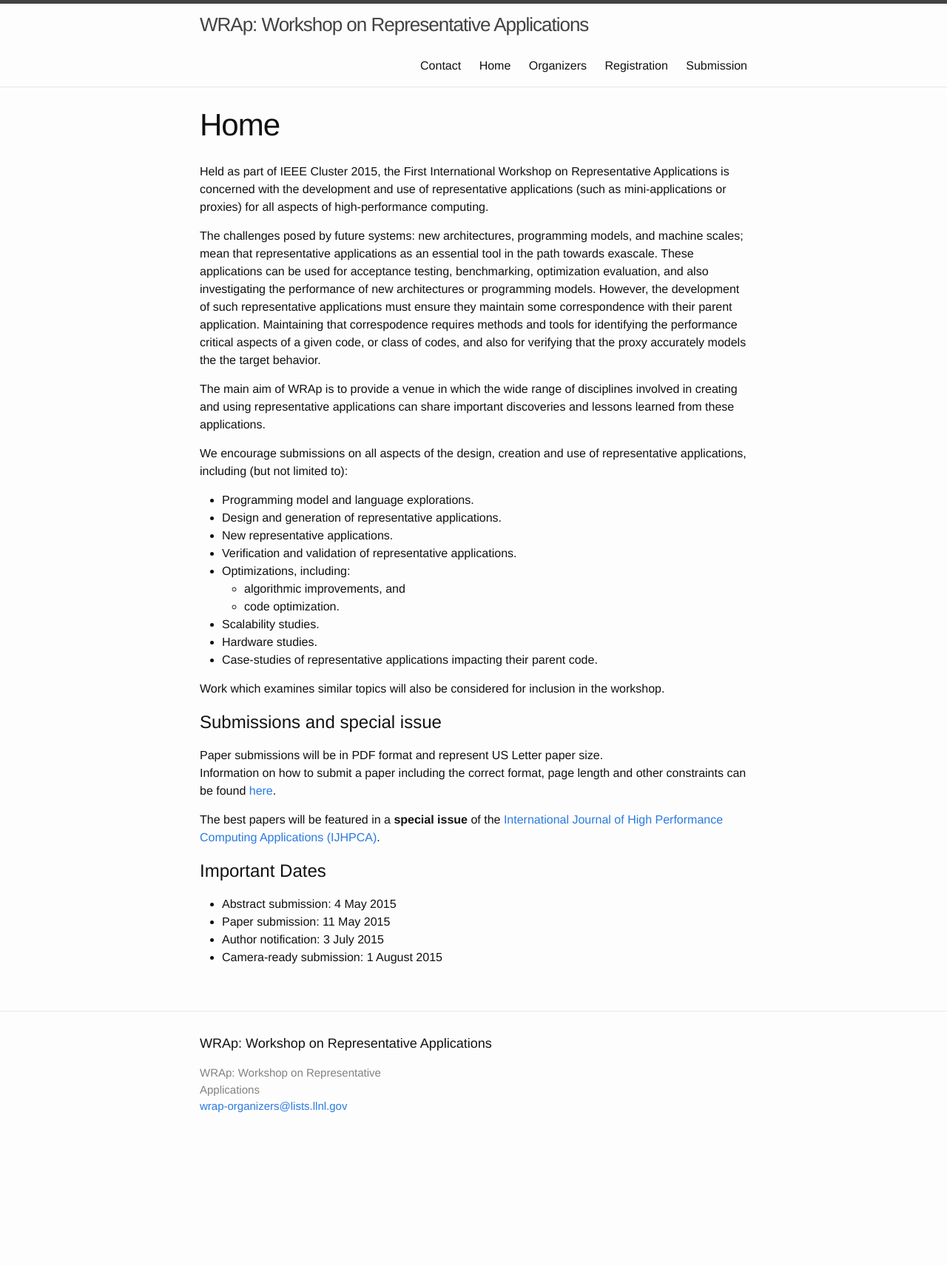
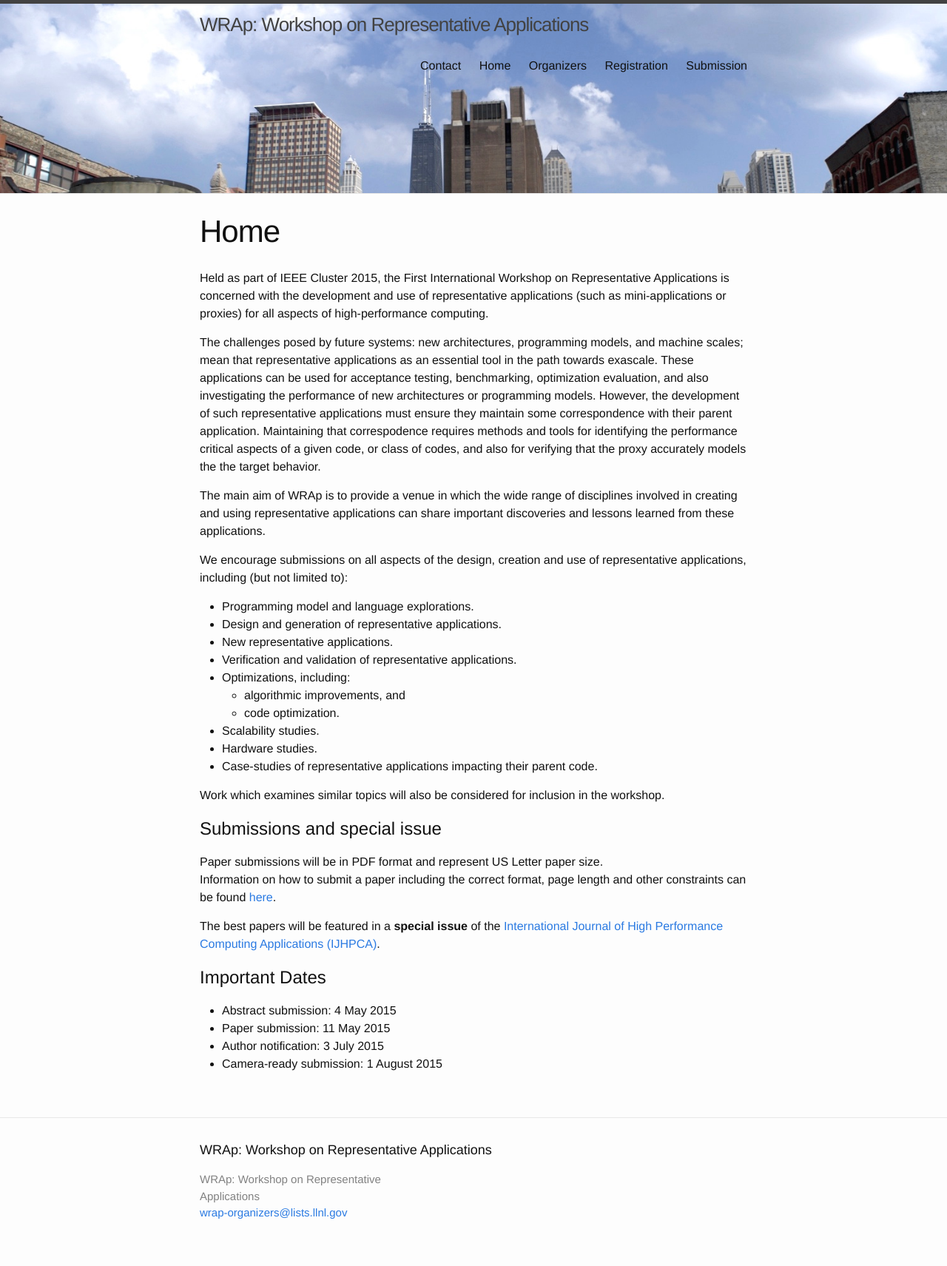
Before and after one commit to WRAP-workshop/WRAP-workshop.github.io, a Jekyll site: the page built from home.md, in a window 1280 px wide. Shown: the whole page at 74% size. Built offline with Jekyll 4.4.1, drawn with Linux system fonts in a browser that asks for light colours; before the commit the page ends 1567 px from its top, so only the background shows below that.

Commit message:
Added Chicago skyline as header background

```diff
--- a/_sass/_layout.scss
+++ b/_sass/_layout.scss
@@ -2,9 +2,13 @@
  * Site header
  */
 .site-header {
+    background-image: url("/chicago-skyline-cropped.jpg");
+    background-repeat: no-repeat;
+    background-size: cover;
+
     border-top: 5px solid $grey-color-dark;
     border-bottom: 1px solid $grey-color-light;
-    min-height: 56px;
+    min-height: 256px;
 
     // Positioning context for the mobile navigation icon
     position: relative;
```
Also changed, not shown: chicago-skyline-cropped.jpg (added).
